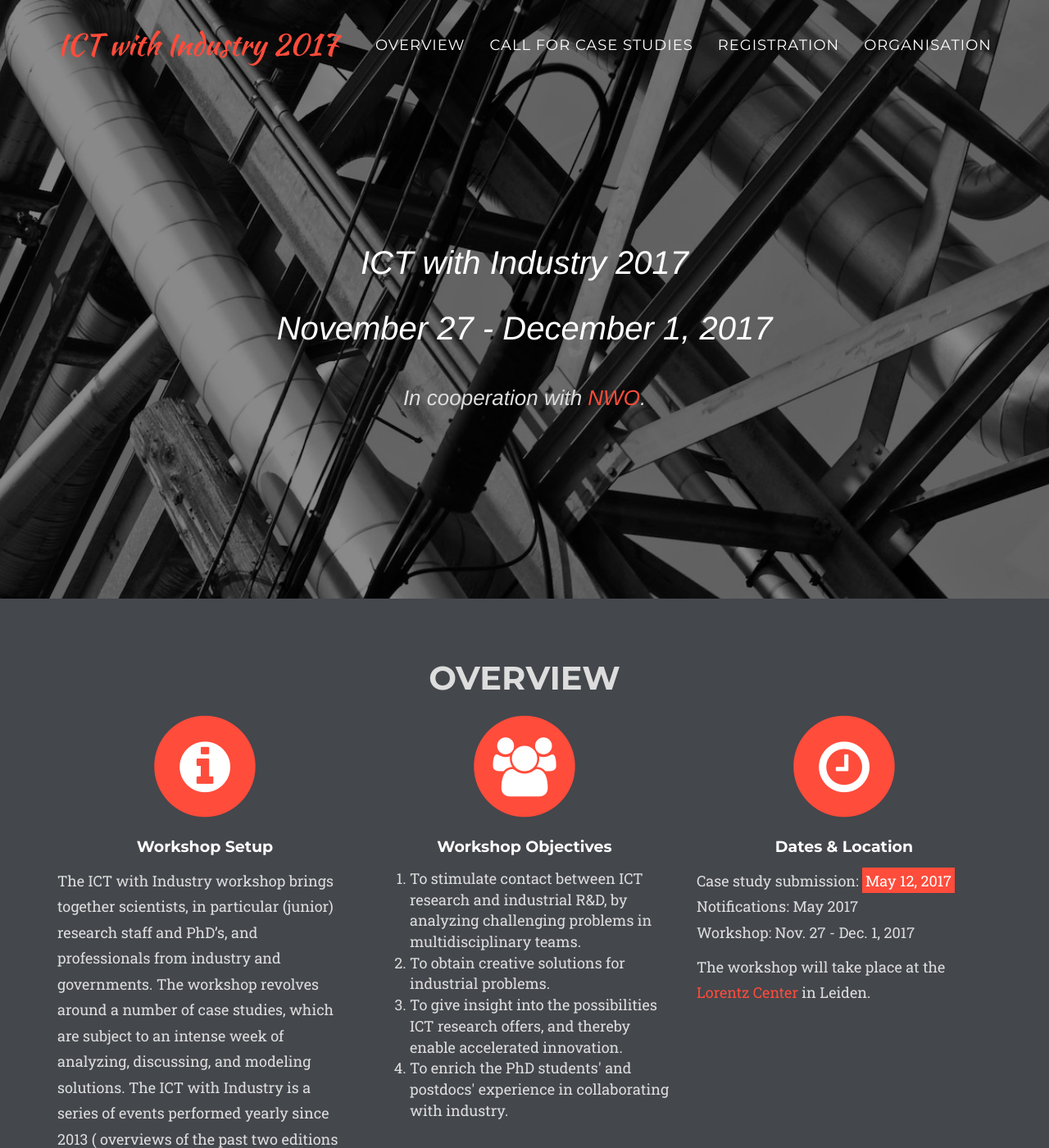
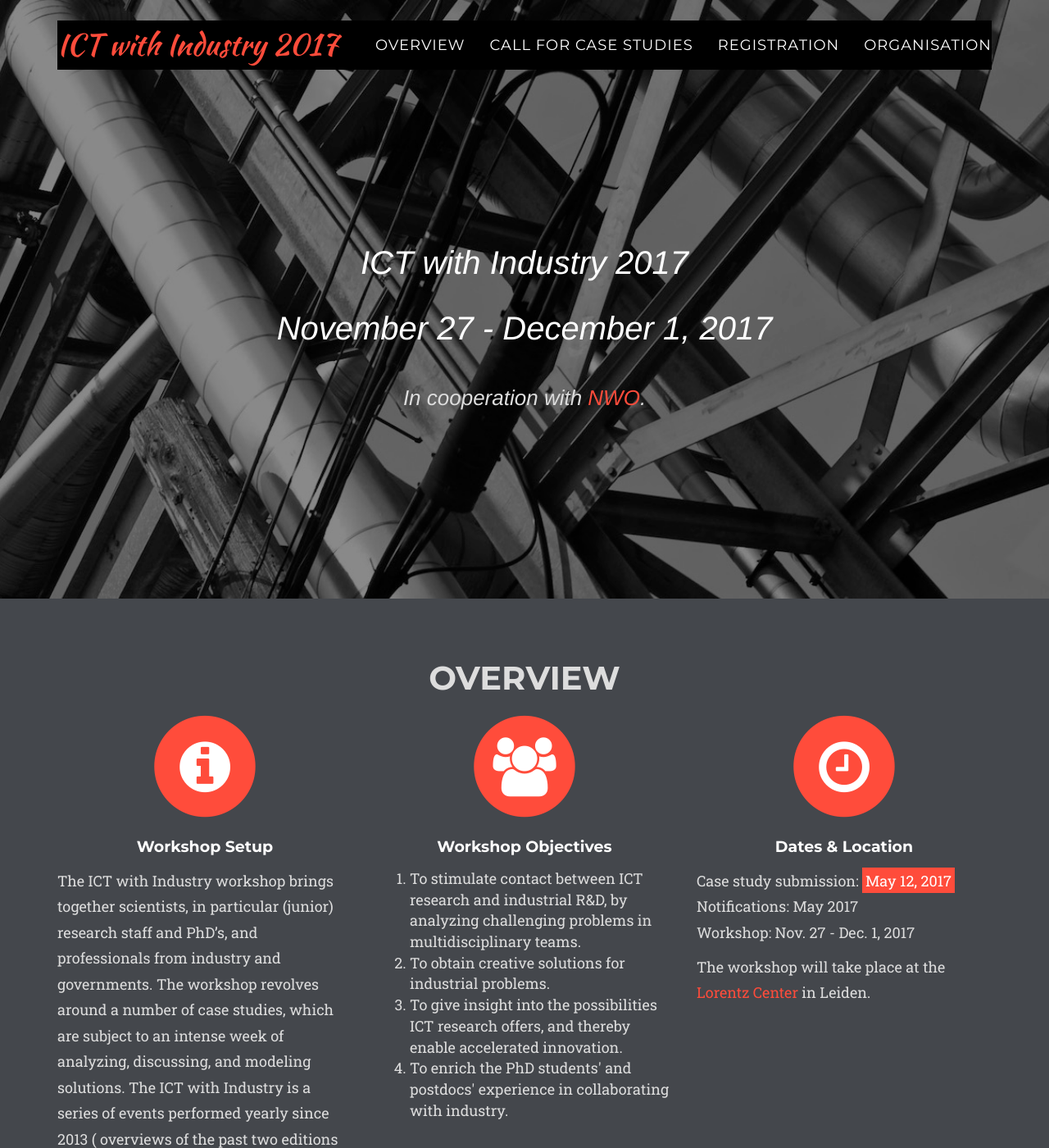
Before and after one commit to chauff/ictWI2017, a Jekyll site: the page built from index.html, in a window 1280 px wide and 1400 px high. Shown: the whole window at 82% size. Built offline with Jekyll 4.4.1, drawn with Linux system fonts in a browser that asks for light colours; some web fonts are replaced; comment, search, counter and statistics services are not loaded.

Commit message:
Update agency.css

```diff
--- a/_includes/css/agency.css
+++ b/_includes/css/agency.css
@@ -4,7 +4,9 @@
  * For details, see http://www.apache.org/licenses/LICENSE-2.0.
  */
 
-
+ #bs-example-navbar-collapse-1 {
+   background-color: #000;
+ }
 
 .fa-stack {
     color: #{{ site.data.template.color.primary }};
```
